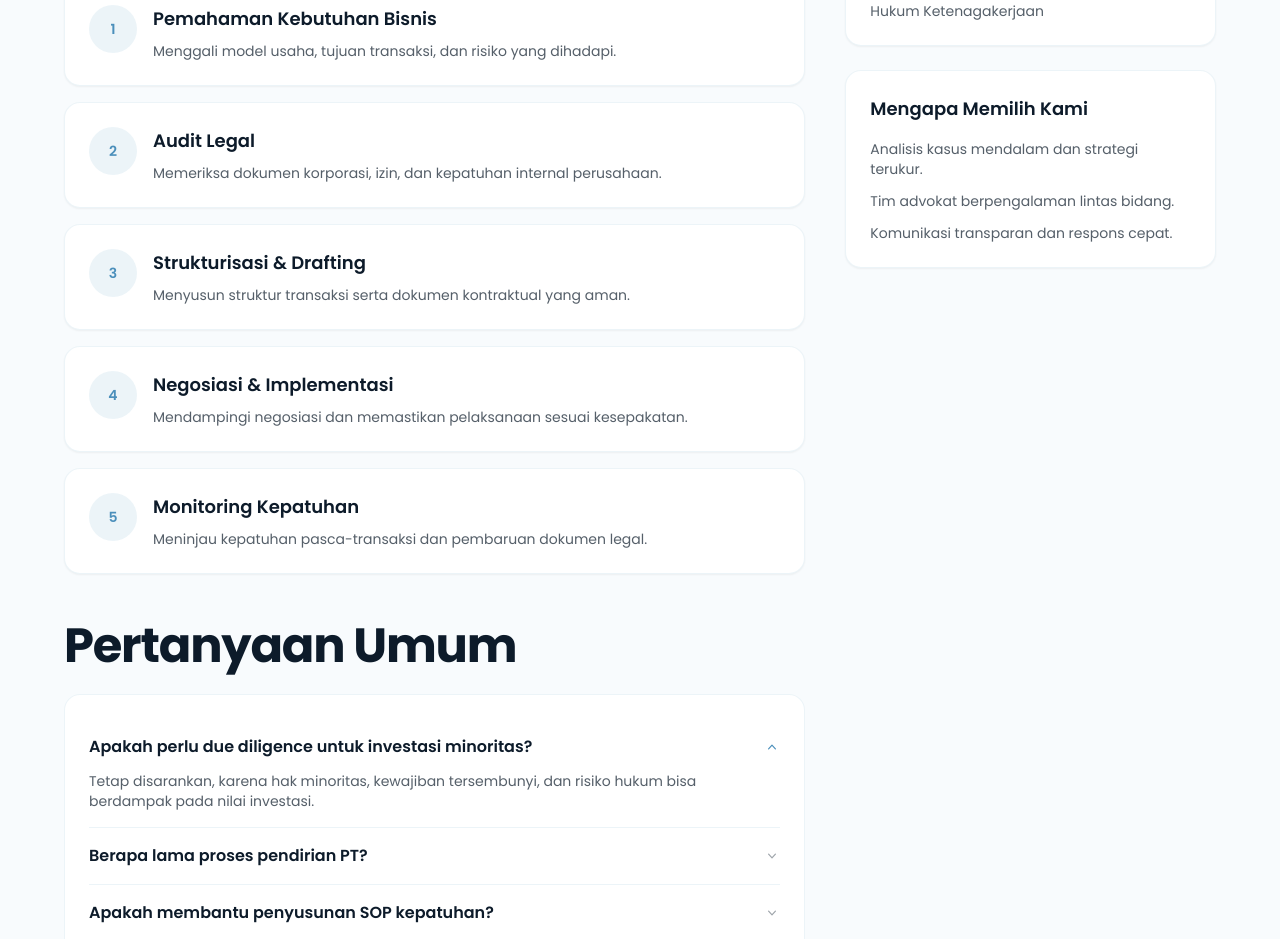
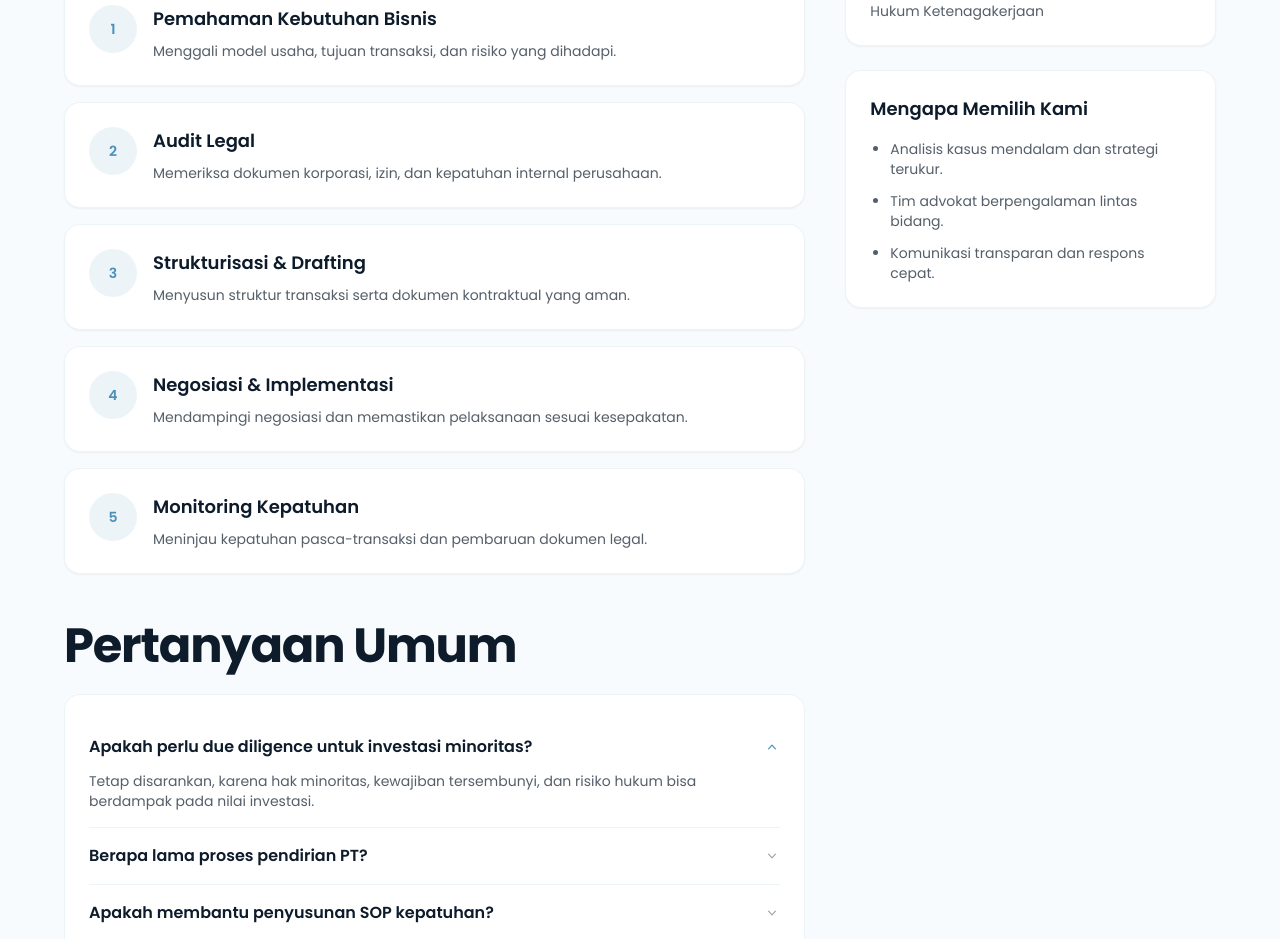
Before and after one commit to riswanramadhan/web-rayalawfirm, a Next.js app: page /layanan/hukum-bisnis in a window 1280 px wide. Shown: the part 940-1879 px from the top of the page. Built offline with nearby package versions, Linux system fonts and the light colour scheme.

Commit message:
style: add bullet point in "Mengapa Memilih Kami"
15. layanan, mengapa pilih kami jadi bullet point

```diff
--- a/app/layanan/[slug]/page.tsx
+++ b/app/layanan/[slug]/page.tsx
@@ -173,7 +173,7 @@ export default function LayananDetailPage({ params }: PageProps) {
               <h3 className="text-lg font-semibold text-dark">
                 Mengapa Memilih Kami
               </h3>
-              <ul className="mt-4 space-y-3 text-sm text-dark/70">
+              <ul className="mt-4 space-y-3 pl-5 list-disc text-sm text-dark/70">
                 <li>Analisis kasus mendalam dan strategi terukur.</li>
                 <li>Tim advokat berpengalaman lintas bidang.</li>
                 <li>Komunikasi transparan dan respons cepat.</li>
```
